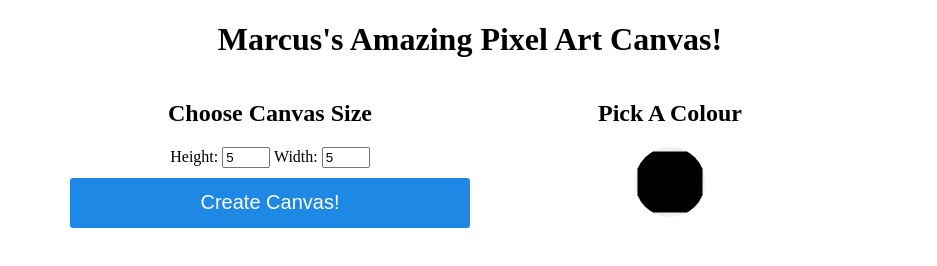
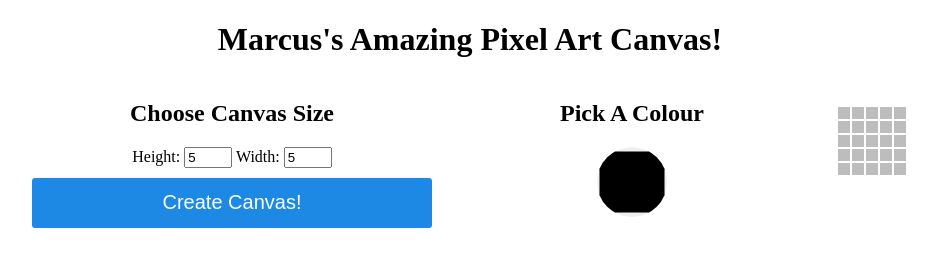
Before and after one commit to questionmarcus/PixelArtMaker, a plain HTML site: page index.html in a window 1280 px wide. Both pictures are taken after typing "5", "5" into the empty fields and a click on the input "Create Canvas!". Shown: the whole page, without its empty margins (170-1107 px from the left). Drawn offline with nearby package versions, Linux system fonts and the light colour scheme.

Commit message:
Create canvas form now leads to an empty table to be added to the page

```diff
--- a/design.js
+++ b/design.js
@@ -4,16 +4,24 @@
  */
 
 function createTable(width, height) {
-    for (var y; y < height; y++) {
+    $('#canvas').empty();
+    for (var y = 0; y < height; y++) {
         $('#canvas').append("<tr>\n</tr>");
-        for (var x; x < width; x++) {
-            // $('tr').last().append("<td></td>");
+        for (var x = 0; x < width; x++) {
+            $('tr').last().append("<td></td>");
         }
     }
 }
 
 $('#chooseSize').on('submit', function(e) {
     e.preventDefault();
-    console.log("hello");
+    var userInput = $(this).serialize();
+    var height = userInput.split("&")[0].split("=")[1];
+    var width = userInput.split("&")[1].split("=")[1];
+    if (height === "" || width === "") {
+        alert("Invalid Canvas Size");
+    } else {
+        createTable(width, height);
+    }
 });
 //$('createCanvas').on('click',createTable($('widthInput').val(), $('heightInput').val()));
--- a/style.css
+++ b/style.css
@@ -5,7 +5,7 @@ body{
 #forms{
     width:800px;
     height:170px;
-    display: inline-block;
+    display:inline-block;
     vertical-align:top;
 }
 
@@ -56,3 +56,14 @@ input[type=submit]:hover{
     padding:3px;
     box-shadow: 2px 2px 2px 0px #BDBDBD;
 }
+
+#canvasSpace{
+    margin-top:25px;
+    display:inline-block;
+}
+
+td {
+    width:10px;
+    height:10px;
+    background-color:#bdbdbd;
+}
```
